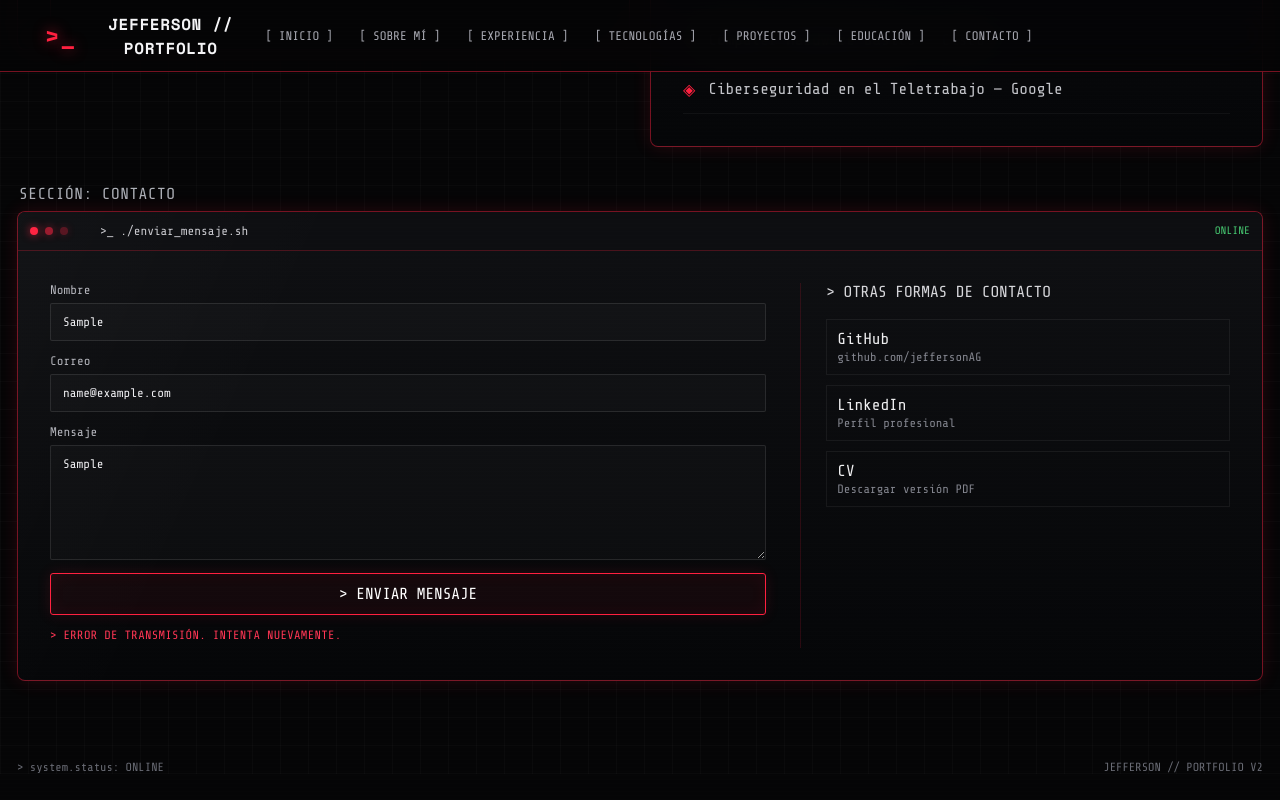
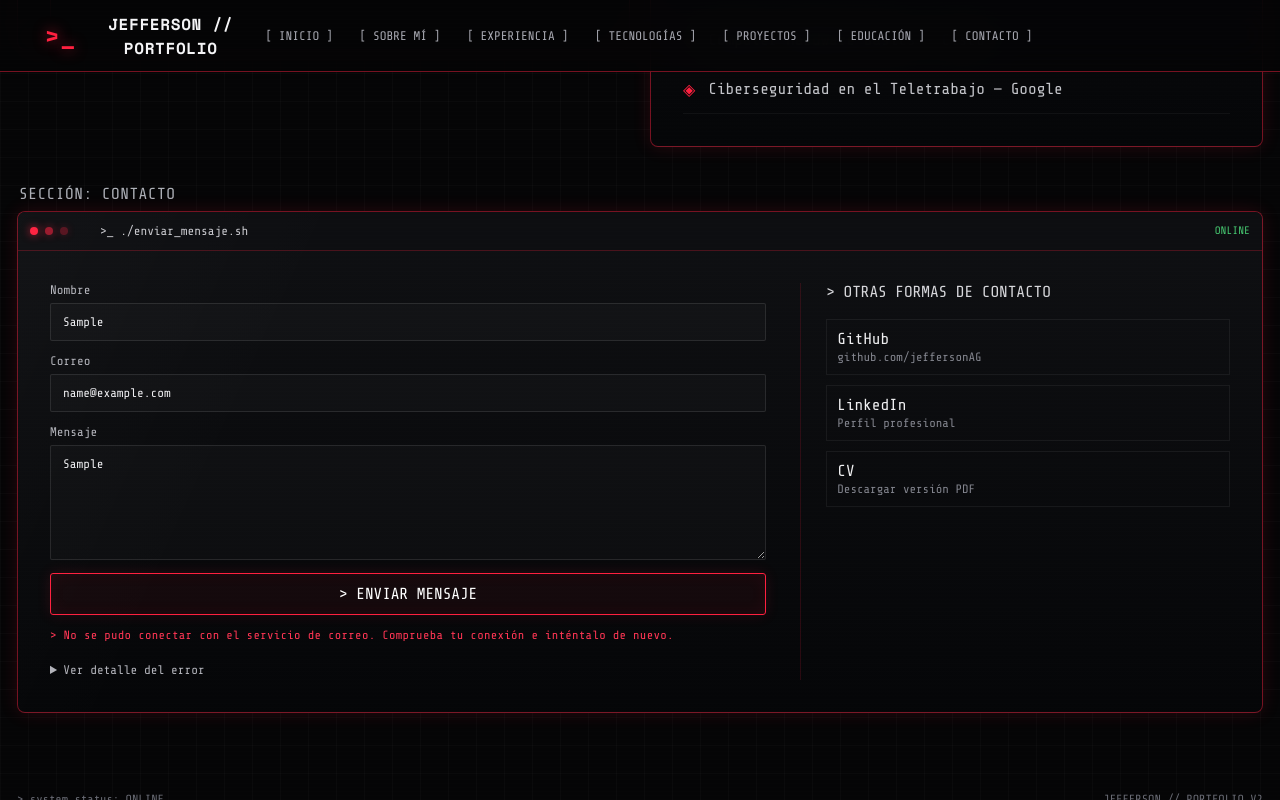
Before and after one commit to jeffersonAG/Portafolio, a React (Vite) app in the folder v2/: page / in a window 1280 px wide. Both pictures are taken after typing "Sample", "name@example.com", "Sample" into the empty fields and a click on the button "> ENVIAR MENSAJE". Shown: the part 3091-3891 px from the top of the page. Built offline with nearby package versions, Linux system fonts and the light colour scheme; no server answers.

Commit message:
fix(v2): surface EmailJS errors and prevent stalled contact submissions

```diff
--- a/v2/package.json
+++ b/v2/package.json
@@ -5,6 +5,8 @@
   "type": "module",
   "scripts": {
     "dev": "vite",
+    "test": "node --test tests/*.test.js",
+    "prebuild": "npm test",
     "build": "vite build",
     "preview": "vite preview"
   },
--- a/v2/src/App.jsx
+++ b/v2/src/App.jsx
@@ -1,7 +1,8 @@
-import { useMemo, useState } from 'react';
+import { useMemo, useRef, useState } from 'react';
 import TerminalWindow from './components/TerminalWindow.jsx';
 import CyberGlobe from './components/CyberGlobe.jsx';
 import ProjectCard from './components/ProjectCard.jsx';
+import { sendContactMessage } from './services/contact.js';
 import {
   certifications,
   education,
@@ -28,6 +29,8 @@ export default function App() {
   const groups = useMemo(() => ['Todos', ...new Set(technologies.map(t => t.group))], []);
   const [filter, setFilter] = useState('Todos');
   const [contactStatus, setContactStatus] = useState('idle');
+  const [contactError, setContactError] = useState(null);
+  const contactInFlight = useRef(false);
   const visibleTech = filter === 'Todos' ? technologies : technologies.filter(t => t.group === filter);
 
   const go = (id) => {
@@ -205,36 +208,36 @@ export default function App() {
                 className="contact-form"
                 onSubmit={async (event) => {
                   event.preventDefault();
-                  if (contactStatus === 'sending') return;
+                  if (contactInFlight.current) return;
 
                   const form = event.currentTarget;
                   const formData = new FormData(form);
-                  if (formData.get('website')) return;
+                  if (formData.get('website')) {
+                    setContactError({
+                      message: 'No se pudo validar el formulario. Recarga la página e inténtalo de nuevo.',
+                      details: 'El campo de protección website contiene un valor. Revisa si el navegador lo autocompletó.',
+                    });
+                    setContactStatus('error');
+                    return;
+                  }
 
+                  contactInFlight.current = true;
+                  setContactError(null);
                   setContactStatus('sending');
 
                   try {
-                    const response = await fetch('https://api.emailjs.com/api/v1.0/email/send', {
-                      method: 'POST',
-                      headers: { 'Content-Type': 'application/json' },
-                      body: JSON.stringify({
-                        service_id: 'service_z9vbgm4',
-                        template_id: 'template_1s6v73e',
-                        user_id: '9IiEnFsf94JAoczav',
-                        template_params: {
-                          name: formData.get('name'),
-                          email: formData.get('email'),
-                          message: formData.get('message'),
-                          subject: 'Solicitud de contacto desde Portfolio V2',
-                        },
-                      }),
+                    await sendContactMessage({
+                      name: formData.get('name'),
+                      email: formData.get('email'),
+                      message: formData.get('message'),
                     });
-
-                    if (!response.ok) throw new Error('EmailJS request failed');
                     form.reset();
                     setContactStatus('success');
-                  } catch {
+                  } catch (error) {
+                    setContactError(error);
                     setContactStatus('error');
+                  } finally {
+                    contactInFlight.current = false;
                   }
                 }}
               >
@@ -246,9 +249,16 @@ export default function App() {
                   {contactStatus === 'sending' ? '> TRANSMITIENDO...' : '> ENVIAR MENSAJE'}
                 </button>
                 <div className={`form-status ${contactStatus}`} aria-live="polite">
-                  {contactStatus === 'success' && '> MENSAJE ENTREGADO CORRECTAMENTE'}
-                  {contactStatus === 'error' && '> ERROR DE TRANSMISIÓN. INTENTA NUEVAMENTE.'}
+                  {contactStatus === 'success' && '> MENSAJE ENVIADO. GRACIAS POR CONTACTARME.'}
+                  {contactStatus === 'error' && `> ${contactError?.message || 'No se pudo enviar el mensaje.'}`}
                 </div>
+                {contactStatus === 'error' && contactError?.details && (
+                  <details className="contact-error-details">
+                    <summary>Ver detalle del error</summary>
+                    {contactError.status > 0 && <p>EmailJS HTTP {contactError.status}</p>}
+                    <p>{contactError.details}</p>
+                  </details>
+                )}
               </form>
               <div className="contact-links">
                 <p>&gt; OTRAS FORMAS DE CONTACTO</p>
--- /dev/null
+++ b/v2/src/services/contact.js
@@ -0,0 +1,91 @@
+const EMAILJS_URL = 'https://api.emailjs.com/api/v1.0/email/send';
+
+// EmailJS expects these public identifiers in browser requests, never a private key.
+const EMAILJS_CONFIG = {
+  service_id: 'service_z9vbgm4',
+  template_id: 'template_1s6v73e',
+  user_id: '9IiEnFsf94JAoczav',
+};
+
+export class ContactError extends Error {
+  constructor(message, { status = 0, details = '' } = {}) {
+    super(message);
+    this.name = 'ContactError';
+    this.status = status;
+    this.details = String(details).replace(/\s+/g, ' ').trim().slice(0, 500);
+  }
+}
+
+function providerError(status, details) {
+  let message = 'El servicio de correo no pudo procesar el envío. Inténtalo más tarde.';
+
+  if (status === 401 || status === 403) {
+    message = 'El servicio de correo no autorizó el envío desde esta página.';
+  } else if (status === 400 || status === 404 || status === 412 || status === 422) {
+    message = 'El servicio de correo necesita una revisión de su configuración.';
+  } else if (status === 429) {
+    message = 'Se alcanzó el límite de envíos. Espera antes de volver a intentarlo.';
+  }
+
+  return new ContactError(message, { status, details });
+}
+
+export async function sendContactMessage(fields, {
+  fetchImpl = globalThis.fetch,
+  timeoutMs = 15000,
+  protocol = globalThis.location?.protocol,
+} = {}) {
+  const name = String(fields.name ?? '').trim();
+  const email = String(fields.email ?? '').trim();
+  const message = String(fields.message ?? '').trim();
+
+  if (!name || !email || !message) {
+    throw new ContactError('Completa nombre, correo y mensaje antes de enviar.');
+  }
+
+  if (protocol === 'file:') {
+    throw new ContactError('Abre el portafolio desde su dirección web o un servidor local para enviar mensajes.', {
+      details: 'El formulario no puede enviar desde un archivo abierto con file://. Usa npm run dev o npm run preview.',
+    });
+  }
+
+  const controller = new AbortController();
+  let timedOut = false;
+  const timeout = setTimeout(() => {
+    timedOut = true;
+    controller.abort();
+  }, timeoutMs);
+
+  try {
+    const response = await fetchImpl(EMAILJS_URL, {
+      method: 'POST',
+      headers: { 'Content-Type': 'application/json' },
+      signal: controller.signal,
+      body: JSON.stringify({
+        ...EMAILJS_CONFIG,
+        template_params: {
+          name,
+          email,
+          message,
+          subject: 'Solicitud de contacto desde Portfolio V2',
+        },
+      }),
+    });
+    const details = await response.text();
+
+    if (!response.ok) throw providerError(response.status, details);
+    return { status: response.status };
+  } catch (error) {
+    if (error instanceof ContactError) throw error;
+    if (timedOut) {
+      throw new ContactError('El servicio tardó demasiado en responder. Tu mensaje se conserva; evita reenviarlo varias veces.', {
+        details: 'No se recibió una confirmación a tiempo. No se realizó ningún reintento automático.',
+      });
+    }
+    throw new ContactError('No se pudo conectar con el servicio de correo. Comprueba tu conexión e inténtalo de nuevo.', {
+      details: error instanceof Error ? error.message : 'La conexión con EmailJS no se pudo completar.',
+    });
+  } finally {
+    clearTimeout(timeout);
+  }
+}
--- a/v2/src/styles.css
+++ b/v2/src/styles.css
@@ -1198,6 +1198,16 @@ h1, h2, h3, p { margin-top: 0; }
 .form-status.success { color: var(--green); }
 .form-status.error { color: var(--red-bright); }
 
+.contact-error-details {
+  color: #b2b3ba;
+  font-size: .78rem;
+  line-height: 1.5;
+  overflow-wrap: anywhere;
+}
+
+.contact-error-details summary { cursor: pointer; }
+.contact-error-details p { margin: 8px 0 0; }
+
 
 /* === Cyber Globe V2: global network / threat simulation === */
 .cyber-globe::before {
```
Also changed, not shown: 2 other files (tests, documents, lock files or other folders).
